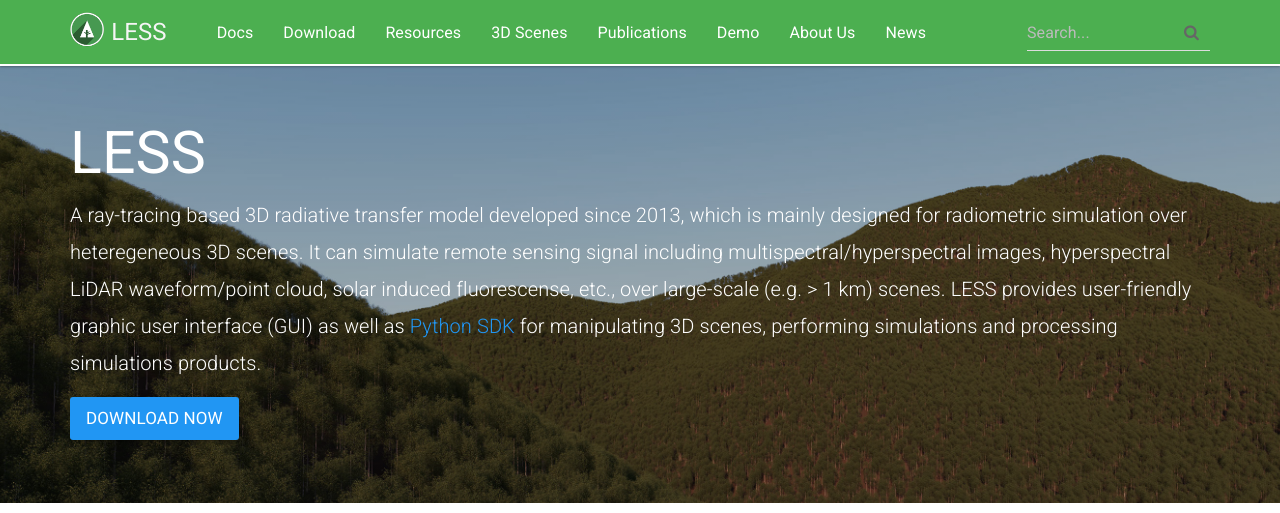
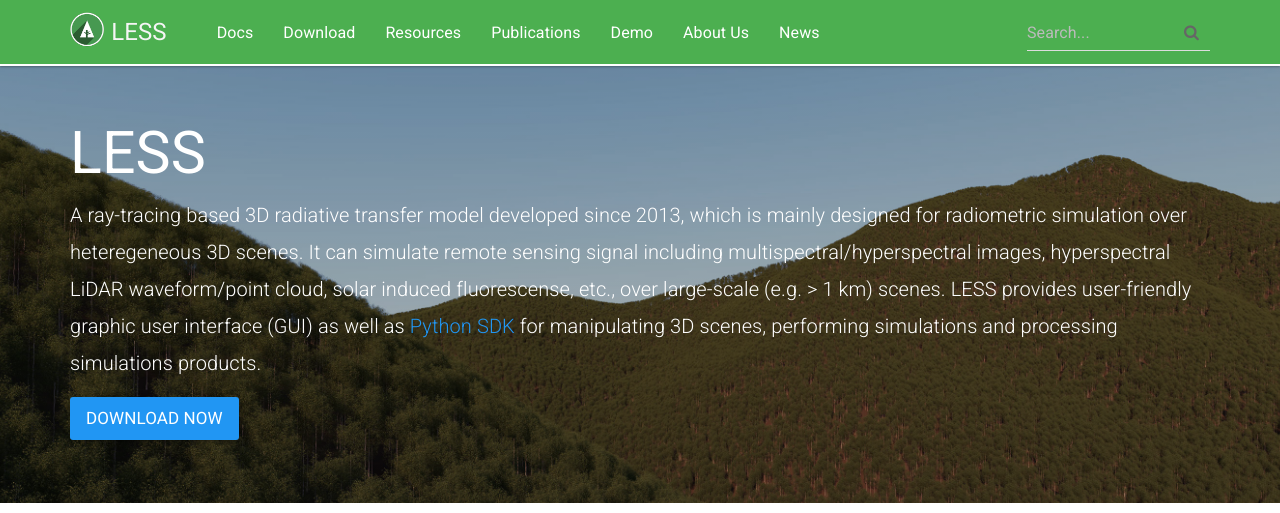
Before and after one commit to jianboqi/jianboqi.github.io, a Jekyll site: the page built from index.html, in a window 1280 px wide. Shown: the top 513 px of the page. Built offline with Jekyll 4.4.1, drawn with Linux system fonts in a browser that asks for light colours; nearby versions of some CDN libraries; comment, search, counter and statistics services are not loaded; grey boxes are pictures that could not be loaded.

Commit message:
Update topnav.html

```diff
--- a/_includes/topnav.html
+++ b/_includes/topnav.html
@@ -15,8 +15,7 @@
             <ul class="nav navbar-nav">
                 <li {% if page.sectionid=='docs' %} class="active" {% endif %}><a href="{{ "/docs/documentation/" | prepend: site.baseurl }}">Docs</a></li>
                 <li {% if page.sectionid=='page_dowload' %} class="active" {% endif %}><a href="{{ "/download-less/" | prepend: site.baseurl }}">Download</a></li>
-                <li {% if page.sectionid=='resources' %} class="active" {% endif %}><a href="{{ "/resources/resources/" | prepend: site.baseurl }}">Resources</a></li>
-                <li {% if page.sectionid=='page_3dscenes' %} class="active" {% endif %}><a href="{{ "/3dscenes/" | prepend: site.baseurl }}">3D Scenes</a></li>
+                <li {% if page.sectionid=='page_resources' %} class="active" {% endif %}><a href="{{ "/resources/" | prepend: site.baseurl }}">Resources</a></li>
                 <!--<li {% if page.sectionid=='page_3dobjects' %} class="active" {% endif %}><a href="{{ "/3dobjects/" | prepend: site.baseurl }}">3D Objects</a></li>-->
                 <li {% if page.sectionid=='page_publications' %} class="active" {% endif %}><a href="{{ "/publications/" | prepend: site.baseurl }}">Publications</a></li>
                 <li {% if page.sectionid=='page_demo' %} class="active" {% endif %}><a href="{{ "/demo/" | prepend: site.baseurl }}">Demo</a></li>
```
